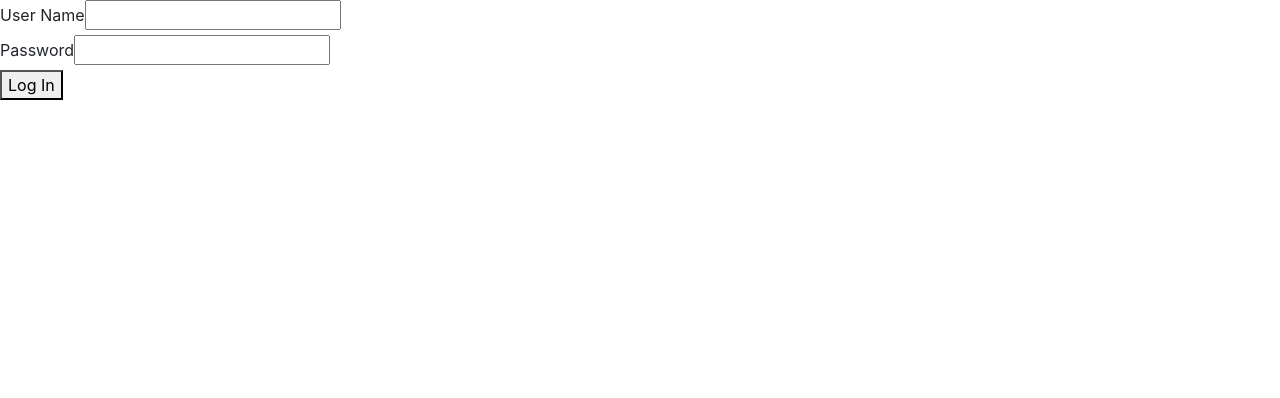
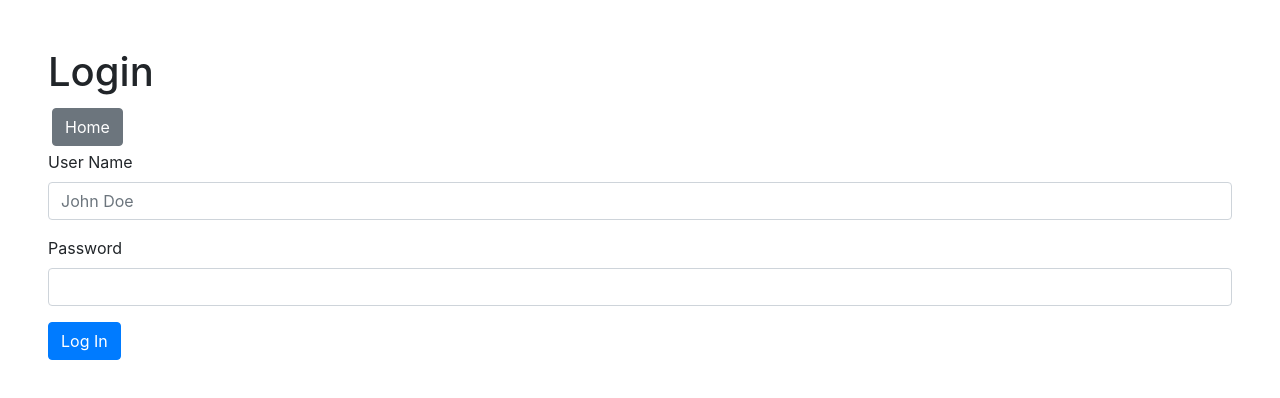
Before and after one commit to MathewDavidov/TTP-React-Bank, a React (Create React App) app: page /login in a window 1280 px wide. Shown: the top 398 px of the page. Built offline with nearby package versions, Linux system fonts and the light colour scheme; no server answers.

Commit message:
Add styling to login and userProfile routes

```diff
--- a/src/components/LogIn.js
+++ b/src/components/LogIn.js
@@ -1,5 +1,6 @@
 import React, { Component } from "react";
 import { Redirect } from "react-router-dom";
+import { Link } from "react-router-dom";
 
 class LogIn extends Component {
   constructor() {
@@ -34,22 +35,37 @@ class LogIn extends Component {
     }
 
     return (
-      <div>
+      <div className="m-5">
+        <div>
+          <h1>Login</h1>
+        </div>
+
+        <div className="mt-2">
+          <Link to="/" className="btn btn-secondary m-1">
+            Home
+          </Link>
+        </div>
+
         <form onSubmit={this.handleSubmit}>
-          <div>
+          <div className="form-group">
             <label htmlFor="userName">User Name</label>
             <input
               type="text"
               name="userName"
               onChange={this.handleChange}
               value={this.state.user.userName}
+              class="form-control"
+              placeholder="John Doe"
             />
           </div>
-          <div>
+          <div className="form-group">
             <label htmlFor="password">Password</label>
-            <input type="password" name="password" />
+            <input
+              type="password"
+              name="password"
+              class="form-control" />
           </div>
-          <button>Log In</button>
+          <button className="btn btn-primary">Log In</button>
         </form>
       </div>
     );
--- a/src/components/UserProfile.js
+++ b/src/components/UserProfile.js
@@ -4,13 +4,13 @@ import { Link } from "react-router-dom";
 class UserProfile extends Component {
     render() {
         return (
-          <div>
+          <div className="m-5">
             <h1>User Profile</h1>
 
             <div>Username: {this.props.userName}</div>
             <div>Member since: {this.props.memberSince}</div>
 
-            <div>
+            <div className="mt-2">
               <Link to="/" className="btn btn-secondary m-1">
                 Home
               </Link>
```
